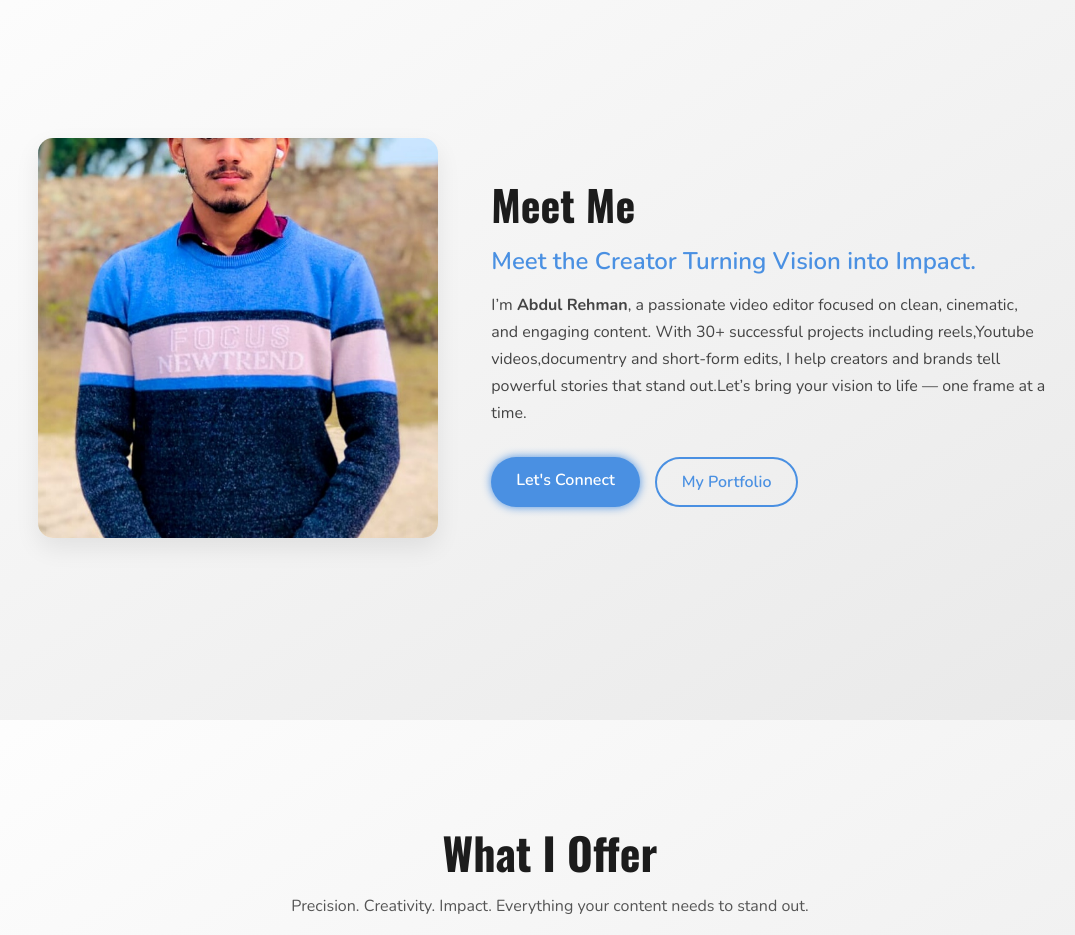
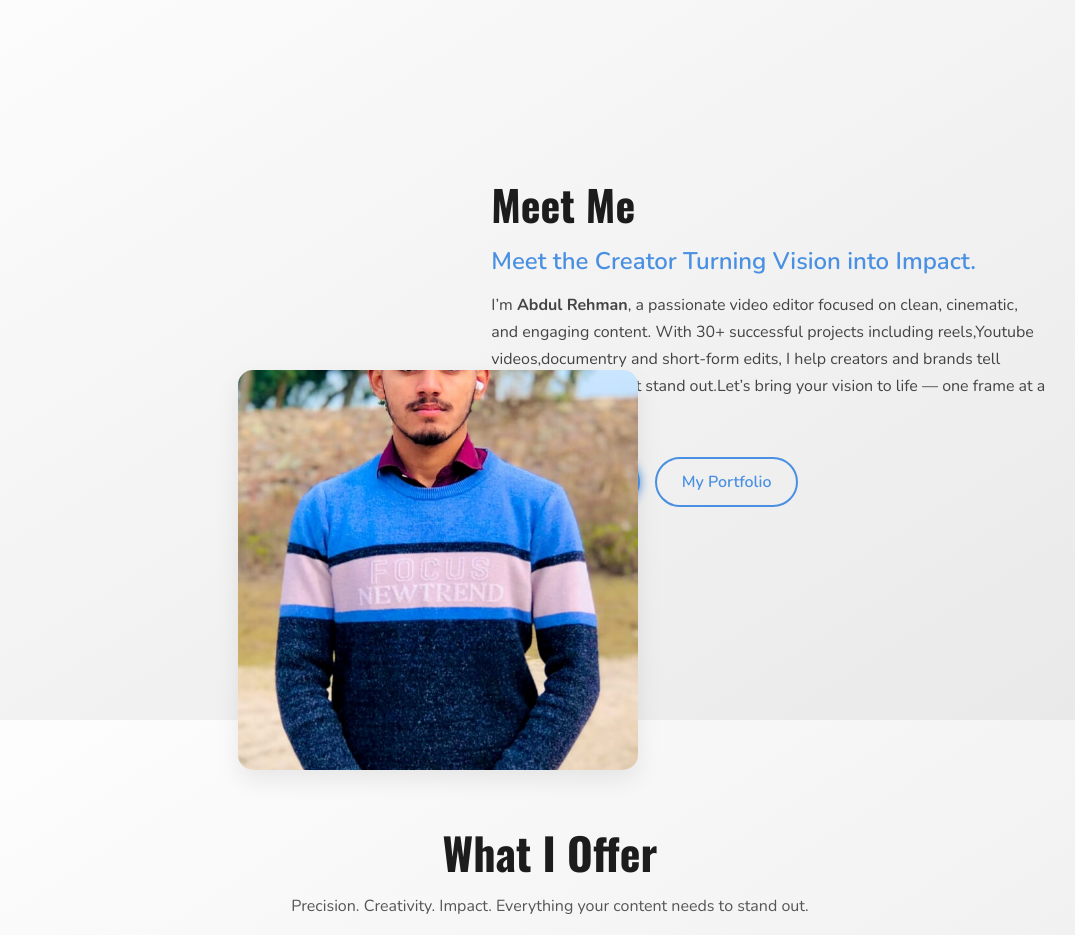
Before and after one commit to doctermalfoy/abdul-rehman-portfolio, a plain HTML site: page index.html in a window 1280 px wide. Shown: the part 880-1815 px from the top of the page, without its empty margins (90-1165 px from the left). Drawn offline with nearby package versions, Linux system fonts and the light colour scheme.

Commit message:
Update style.css

```diff
--- a/style.css
+++ b/style.css
@@ -416,12 +416,15 @@ section {
 .about_img {
   flex: 1 1 40%;
   text-align: center;
+  position: relative;
 }
 
 .about_img img {
   width: 400px;
   height: 400px;
   object-fit: cover;
+  position: absolute;
+  top: 30px;
   border-radius: 1.5rem;
   box-shadow: 0 10px 25px rgba(0, 0, 0, 0.08);
 }
```
